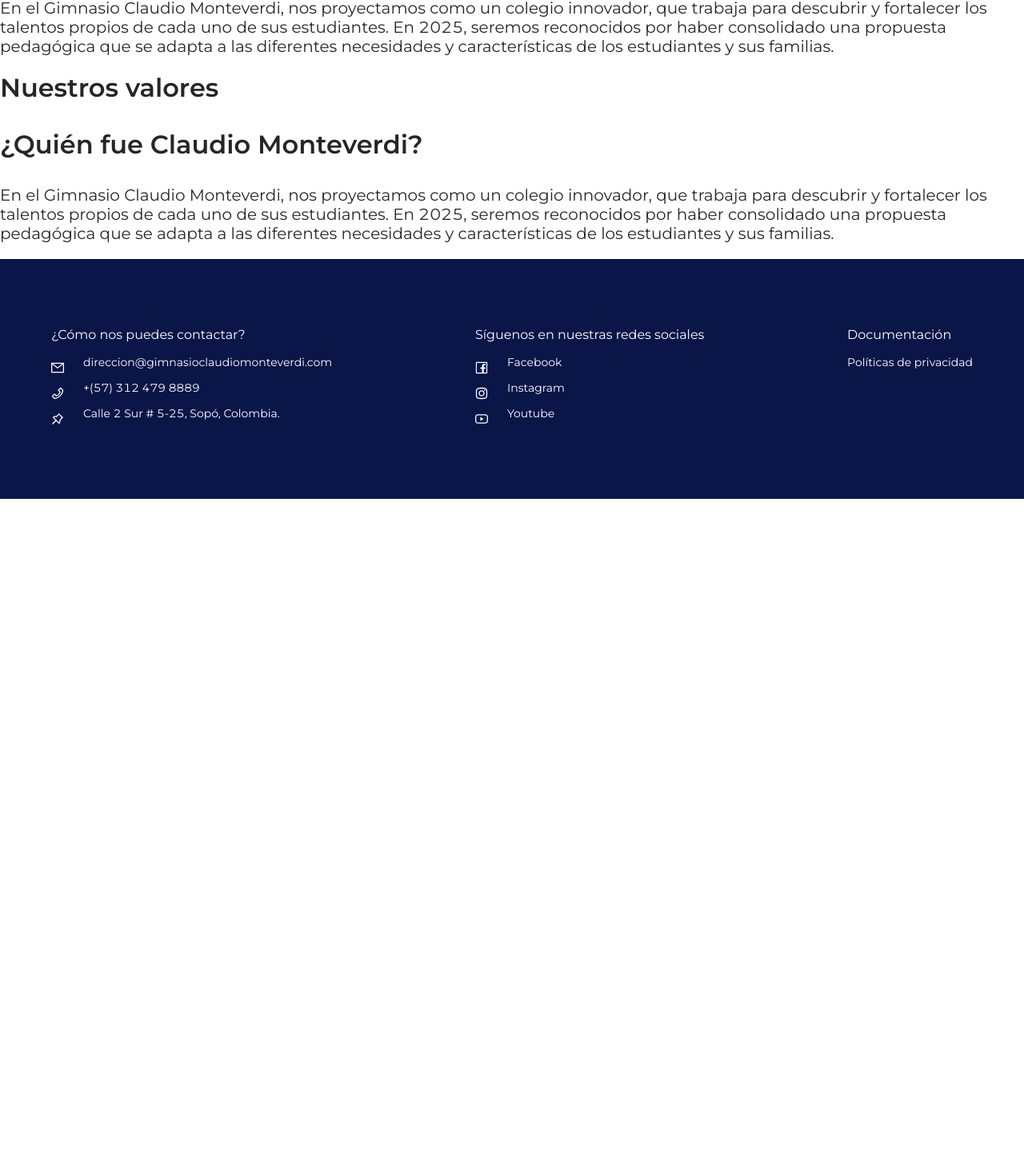
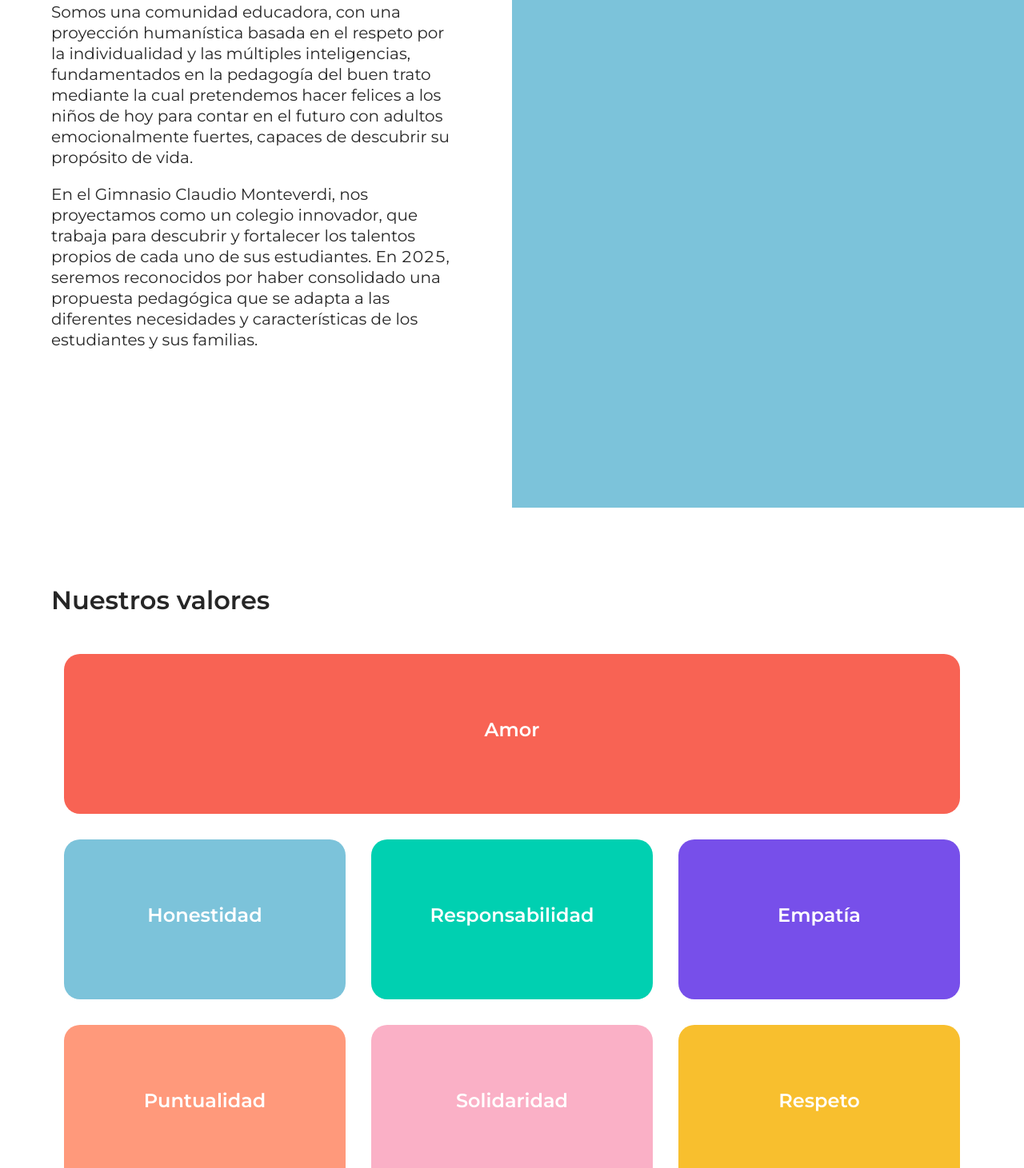
Before and after one commit to camilovegag/gimnasio-claudio-monteverdi, a React (Create React App) app: page /about in a window 1280 px wide. Shown: the part 965-2426 px from the top of the page at 80% size. Before the commit the page ends 1589 px from the top, so only its background shows below. Built offline with nearby package versions, Linux system fonts and the light colour scheme.

Commit message:
Create values section with flip cards 🃏

```diff
--- a/src/components/About/Card/index.jsx
+++ b/src/components/About/Card/index.jsx
@@ -1,10 +1,17 @@
 import React from "react";
 import styles from "./index.module.css";
 
-const FlipCard = () => {
+const FlipCard = (props) => {
   return (
-    <div>
-      <h1></h1>
+    <div className={`${styles["flip-card"]} ${styles[props.area]}`}>
+      <div className={styles["flip-card-inner"]}>
+        <div className={`${styles["flip-card-front"]} ${styles[props.bg]}`}>
+          <h4>{props.value}</h4>
+        </div>
+        <div className={`${styles["flip-card-back"]} ${styles[props.bg]}`}>
+          <p>{props.text}</p>
+        </div>
+      </div>
     </div>
   );
 };
--- a/src/components/About/Card/index.module.css
+++ b/src/components/About/Card/index.module.css
@@ -0,0 +1,101 @@
+.flip-card {
+  background-color: transparent;
+  height: 200px;
+  perspective: 1000px;
+  margin: 1rem;
+}
+
+.flip-card-inner {
+  position: relative;
+  width: 100%;
+  height: 100%;
+  text-align: center;
+  transition: transform 0.8s;
+  transform-style: preserve-3d;
+}
+
+.flip-card:hover .flip-card-inner {
+  transform: rotateY(180deg);
+}
+
+.flip-card-front,
+.flip-card-back {
+  display: flex;
+  justify-content: center;
+  align-items: center;
+  border-radius: 20px;
+  position: absolute;
+  width: 100%;
+  height: 100%;
+  -webkit-backface-visibility: hidden; /* Safari */
+  backface-visibility: hidden;
+}
+
+.flip-card-front h4 {
+  color: #fff;
+  font-size: 1.5rem;
+  font-weight: 600;
+}
+.flip-card-back {
+  color: #fff;
+  transform: rotateY(180deg);
+  padding: 2rem;
+}
+.flip-card-back p {
+  font-size: 1.25rem;
+}
+.love {
+  background-color: #f86354;
+}
+.honestity {
+  background-color: #7cc3da;
+}
+.responsability {
+  background-color: #00d0b1;
+}
+.empathy {
+  background-color: #774fea;
+}
+.punctuality {
+  background-color: #ff997b;
+}
+.solidarity {
+  background-color: #fab0c6;
+}
+.respect {
+  background-color: #f8bf2e;
+}
+
+.love-area {
+  grid-area: love;
+  perspective: 2000px;
+}
+.honestity-area {
+  grid-area: honestity;
+}
+.responsability-area {
+  grid-area: responsability;
+}
+.empathy-area {
+  grid-area: empathy;
+}
+.punctuality-area {
+  grid-area: punctuality;
+}
+.solidarity-area {
+  grid-area: solidarity;
+}
+.respect-area {
+  grid-area: respect;
+}
+
+@media (max-width: 414px) {
+  .flip-card {
+    height: 120px;
+    margin: 1rem 0;
+  }
+  .flip-card-back,
+  .flip-card-front {
+    border-radius: 15px;
+  }
+}
--- /dev/null
+++ b/src/components/About/MissionAndVision/index.jsx
@@ -0,0 +1,20 @@
+import React from "react";
+import TextTemplate from "../TextTemplate";
+import styles from "./index.module.css";
+
+const History = () => {
+  return (
+    <section className={styles["mission-and-vision"]}>
+      <div className={styles["mission-and-vision-text"]}>
+        <TextTemplate
+          title="Nuestra misión y visión"
+          firstParagraph="Somos una comunidad educadora, con una proyección humanística basada en el respeto por la individualidad y las múltiples inteligencias, fundamentados en la pedagogía del buen trato mediante la cual pretendemos hacer felices a los niños de hoy para contar en el futuro con adultos emocionalmente fuertes, capaces de descubrir su propósito de vida."
+          secondParagraph="En el Gimnasio Claudio Monteverdi, nos proyectamos como un colegio innovador, que trabaja para descubrir y fortalecer los talentos propios de cada uno de sus estudiantes.  En 2025, seremos reconocidos por haber consolidado una propuesta pedagógica que se adapta a las diferentes necesidades y características de los estudiantes y sus familias."
+        />
+      </div>
+      <div className={styles["mission-and-vision-color"]}></div>
+    </section>
+  );
+};
+
+export default History;
--- /dev/null
+++ b/src/components/About/MissionAndVision/index.module.css
@@ -0,0 +1,52 @@
+.mission-and-vision {
+  display: grid;
+  grid-template-columns: 50vw auto;
+}
+.mission-and-vision-text {
+  padding: 144px 96px;
+  height: 100vh;
+}
+.mission-and-vision-color {
+  background-color: #7cc3da;
+}
+
+@media (max-width: 1920px) {
+  .mission-and-vision-text {
+    padding: 216px 144px 0;
+  }
+}
+@media (max-width: 1440px) {
+  .mission-and-vision-text {
+    padding: 144px 96px;
+  }
+}
+@media (max-width: 1366px) {
+  .mission-and-vision-text {
+    padding: 96px 64px;
+  }
+}
+@media (max-width: 1024px) {
+  .mission-and-vision {
+    grid-template-columns: 70vw auto;
+  }
+}
+@media (max-width: 800px) {
+  .mission-and-vision {
+    grid-template-columns: 100vw auto;
+  }
+}
+@media (max-width: 414px) {
+  .mission-and-vision-text {
+    padding: 96px 32px;
+  }
+}
+@media (max-width: 375px) {
+  .mission-and-vision-text {
+    padding: 80px 16px;
+  }
+}
+@media (max-width: 360px) {
+  .mission-and-vision-text {
+    padding: 64px 16px;
+  }
+}
--- a/src/components/About/TextTemplate/index.module.css
+++ b/src/components/About/TextTemplate/index.module.css
@@ -5,4 +5,5 @@
 }
 .paragraph {
   font-size: 1.25rem;
+  line-height: 26px;
 }
--- /dev/null
+++ b/src/components/About/Values/index.jsx
@@ -0,0 +1,23 @@
+import React from "react";
+import TextTemplate from "../TextTemplate";
+import FlipCard from "../Card";
+import styles from "./index.module.css";
+
+const History = () => {
+  return (
+    <section className={styles["values"]}>
+      <TextTemplate title="Nuestros valores" />
+      <div className={styles["values-container"]}>
+        <FlipCard value="Amor" text="Fuerza que nos impulsa a hacer las cosas bien." bg="love" area="love-area" />
+        <FlipCard value="Honestidad" text="Actuar y hablar con la verdad, no apropiarse de lo ajeno." bg="honestity" area="honestity-area" />
+        <FlipCard value="Responsabilidad" text="Ser consciente de las desiciones, aceptar las consecuencias." bg="responsability" area="responsability-area" />
+        <FlipCard value="Empatía" text="Ponerse en el lugar del otro, entender sus sentimientos." bg="empathy" area="empathy-area" />
+        <FlipCard value="Puntualidad" text="Llegar a tiempo a donde tengamos que ir." bg="punctuality" area="punctuality-area" />
+        <FlipCard value="Solidaridad" text="Es la colaboración mutua entre las personas." bg="solidarity" area="solidarity-area" />
+        <FlipCard value="Respeto" text="Es el buen trato hacia las personas que nos rodean." bg="respect" area="respect-area" />
+      </div>
+    </section>
+  );
+};
+
+export default History;
--- /dev/null
+++ b/src/components/About/Values/index.module.css
@@ -0,0 +1,58 @@
+.values {
+  padding: 144px 96px;
+  width: 100vw;
+}
+.values-container {
+  display: grid;
+  grid-template-columns: repeat(3, 1fr [col-start]);
+  grid-template-rows: repeat(3, 1fr [row-start]);
+  grid-template-areas:
+    "love love love"
+    "honestity responsability empathy"
+    "punctuality solidarity respect";
+}
+
+@media (max-width: 1920px) {
+  .valuest {
+    padding: 216px 144px 0;
+  }
+}
+@media (max-width: 1440px) {
+  .values {
+    padding: 144px 96px;
+  }
+}
+@media (max-width: 1366px) {
+  .values {
+    padding: 96px 64px;
+  }
+}
+@media (max-width: 1024px) {
+  .values-container {
+    grid-template-columns: 1fr;
+    grid-template-rows: repeat(7, 1fr [row-start]);
+    grid-template-areas:
+      "love"
+      "honestity"
+      "responsability"
+      "empathy"
+      "punctuality"
+      "solidarity"
+      "respect";
+  }
+}
+@media (max-width: 414px) {
+  .values {
+    padding: 96px 32px;
+  }
+}
+@media (max-width: 375px) {
+  .values {
+    padding: 80px 16px;
+  }
+}
+@media (max-width: 360px) {
+  .values {
+    padding: 64px 16px;
+  }
+}
--- a/src/components/About/index.jsx
+++ b/src/components/About/index.jsx
@@ -2,26 +2,16 @@
 import TextTemplate from "./TextTemplate";
 import FlipCard from "./Card";
 import History from "./History";
+import MissionAndVision from "./MissionAndVision";
+import Values from "./Values";
 import styles from "./index.module.css";
 
 const About = () => {
   return (
     <main className={styles["about-us"]}>
       <History />
-      <section className={styles["mission-and-vision"]}>
-        <div className={styles["mission-and-vision-text"]}>
-          <TextTemplate
-            title="Nuestra misión y visión"
-            firstParagraph="Somos una comunidad educadora, con una proyección humanística basada en el respeto por la individualidad y las múltiples inteligencias, fundamentados en la pedagogía del buen trato mediante la cual pretendemos hacer felices a los niños de hoy para contar en el futuro con adultos emocionalmente fuertes, capaces de descubrir su propósito de vida."
-            secondParagraph="En el Gimnasio Claudio Monteverdi, nos proyectamos como un colegio innovador, que trabaja para descubrir y fortalecer los talentos propios de cada uno de sus estudiantes.  En 2025, seremos reconocidos por haber consolidado una propuesta pedagógica que se adapta a las diferentes necesidades y características de los estudiantes y sus familias."
-          />
-        </div>
-        <div className={styles["mission-and-vision-color"]}></div>
-      </section>
-      <section className={styles["values"]}>
-        <TextTemplate title="Nuestros valores" />
-        <FlipCard />
-      </section>
+      <MissionAndVision />
+      <Values />
       <section className={styles["claudio-monteverdi"]}>
         <TextTemplate
           title="¿Quién fue Claudio Monteverdi?"
```
